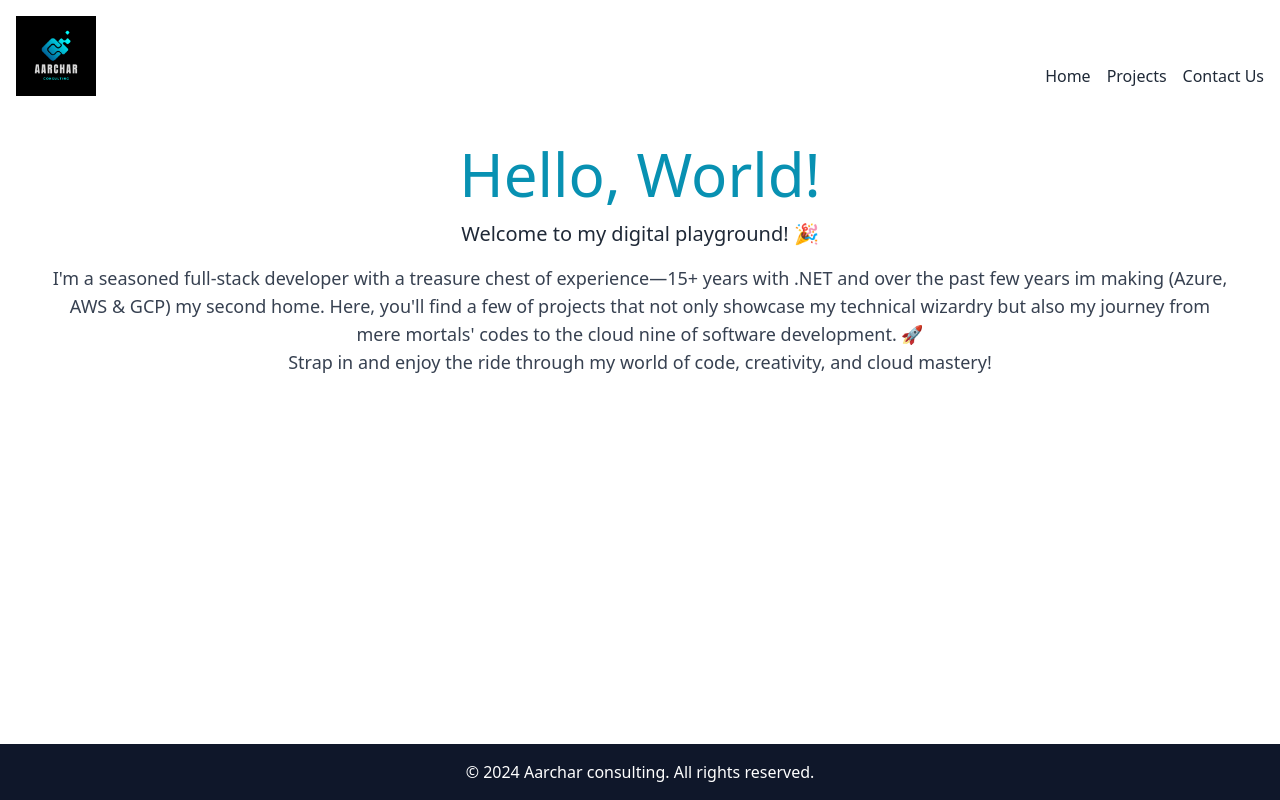
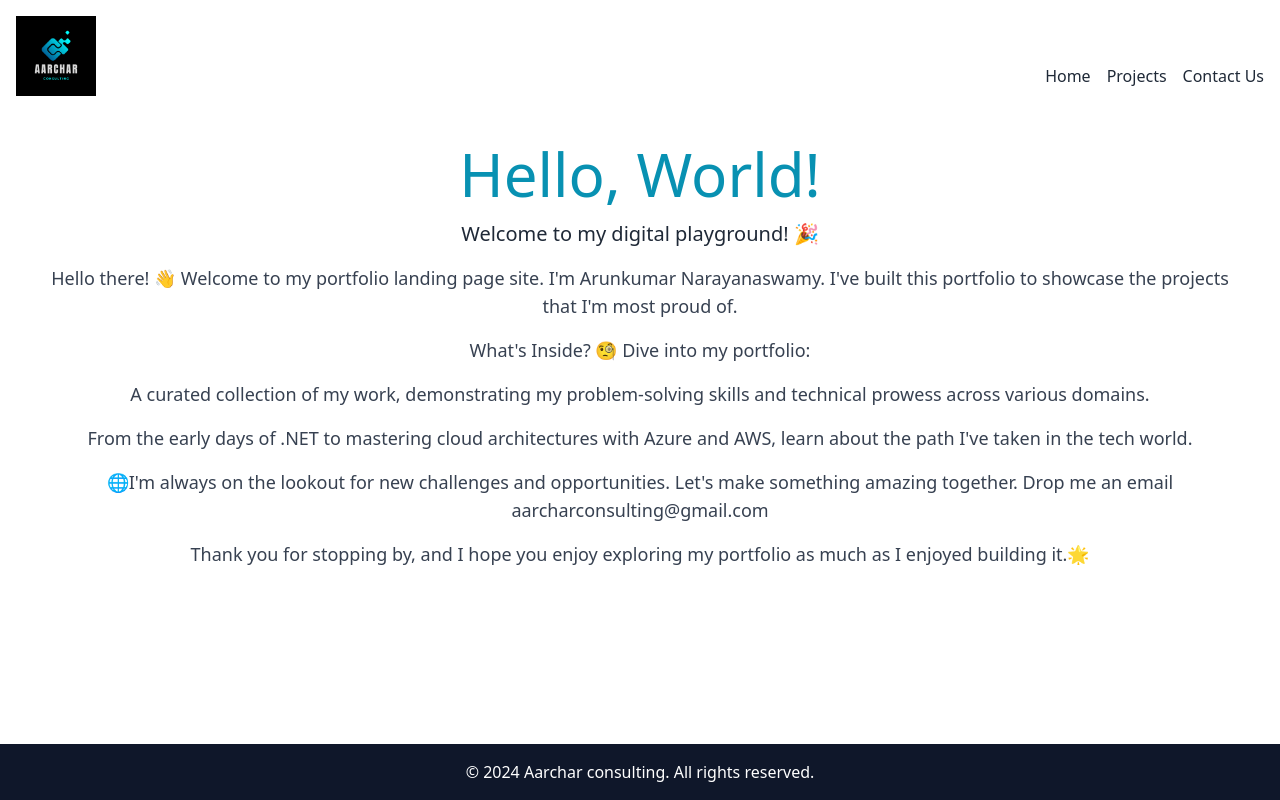
Before and after one commit to aarcharconsulting/aarcharconsulting.github.io, a React (Create React App) app: page / in a window 1280 px wide. Built offline with nearby package versions, Linux system fonts and the light colour scheme.

Commit message:
added readme and fixing errors

```diff
--- a/src/App.tsx
+++ b/src/App.tsx
@@ -1,5 +1,5 @@
 import React, { useState, useEffect } from "react";
-import { BrowserRouter as Router, Routes, Route, Link } from "react-router-dom";
+import { BrowserRouter as Router, Routes, Route } from "react-router-dom";
 import { FontAwesomeIcon } from "@fortawesome/react-fontawesome";
 import { faBars } from "@fortawesome/free-solid-svg-icons";
 import Home from "./components/Home";
--- a/src/components/Home.tsx
+++ b/src/components/Home.tsx
@@ -5,16 +5,33 @@ const Home = () => {
       <p className="text-lg md:text-xl text-gray-800 mt-4">
         Welcome to my digital playground! 🎉
       </p>
-      <p className="text-md md:text-lg text-gray-700 mt-4">
-        I'm a seasoned full-stack developer with a treasure chest of
-        experience—15+ years with .NET and over the past few years im making
-        (Azure, AWS & GCP) my second home. Here, you'll find a few of
-        projects that not only showcase my technical wizardry but also my
-        journey from mere mortals' codes to the cloud nine of software
-        development. 🚀 <br />
-        Strap in and enjoy the ride through my world of code, creativity, and
-        cloud mastery!
-      </p>
+
+      <div>
+        <p className="text-md md:text-lg text-gray-700 mt-4">
+          Hello there! 👋 Welcome to my portfolio landing page site. I'm
+          Arunkumar Narayanaswamy. I've built this portfolio to showcase the
+          projects that I'm most proud of.
+        </p>
+        <p className="text-md md:text-lg text-gray-700 mt-4">
+          What's Inside? 🧐 Dive into my portfolio:
+        </p>
+        <p className="text-md md:text-lg text-gray-700 mt-4">
+          A curated collection of my work, demonstrating my problem-solving
+          skills and technical prowess across various domains.
+        </p>
+        <p className="text-md md:text-lg text-gray-700 mt-4">
+          From the early days of .NET to mastering cloud architectures with
+          Azure and AWS, learn about the path I've taken in the tech world.
+        </p>
+        <p className="text-md md:text-lg text-gray-700 mt-4">
+          🌐I'm always on the lookout for new challenges and opportunities.
+          Let's make something amazing together. Drop me an email aarcharconsulting@gmail.com
+        </p>
+        <p className="text-md md:text-lg text-gray-700 mt-4">
+          Thank you for stopping by, and I hope you enjoy exploring my portfolio
+          as much as I enjoyed building it.🌟
+        </p>
+      </div>
     </div>
   );
 };
```
Also changed, not shown: 1 other file (tests, documents, lock files or other folders).
